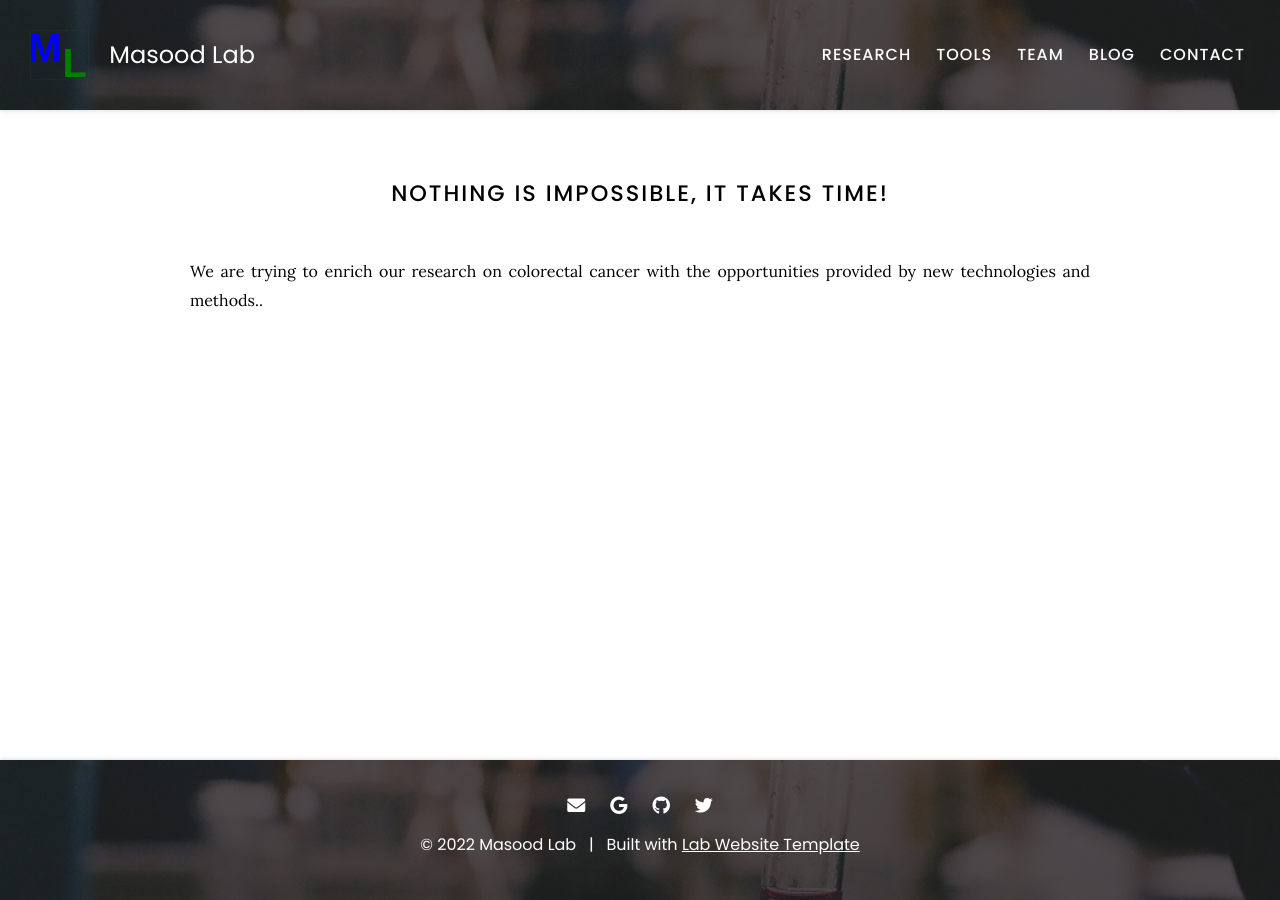
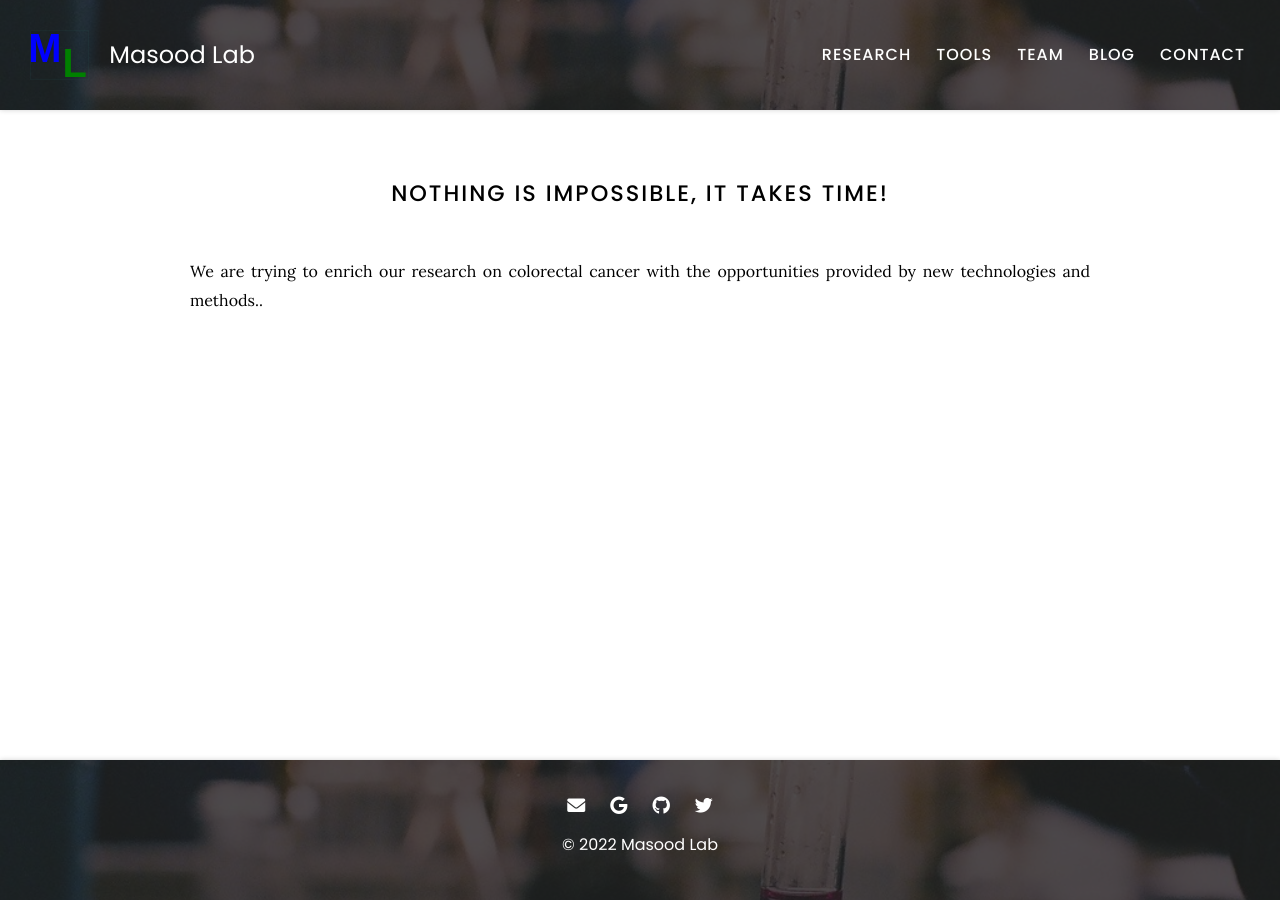
Before and after one commit to masoodlab/masoodlab.github.io, a Jekyll site: the page built from index.md, in a window 1280 px wide. Built offline with Jekyll 4.4.1, drawn with Linux system fonts in a browser that asks for light colours.

Commit message:
footer updated

```diff
--- a/_includes/footer.html
+++ b/_includes/footer.html
@@ -30,8 +30,6 @@
   <div class="footer_row">
     <span>
       &copy; {{ site.time | date: '%Y' }} {{ site.title }}
-      &nbsp; | &nbsp;
-      Built with <a href="https://github.com/greenelab/lab-website-template">Lab Website Template</a>
     </span>
   </div>
 
```
